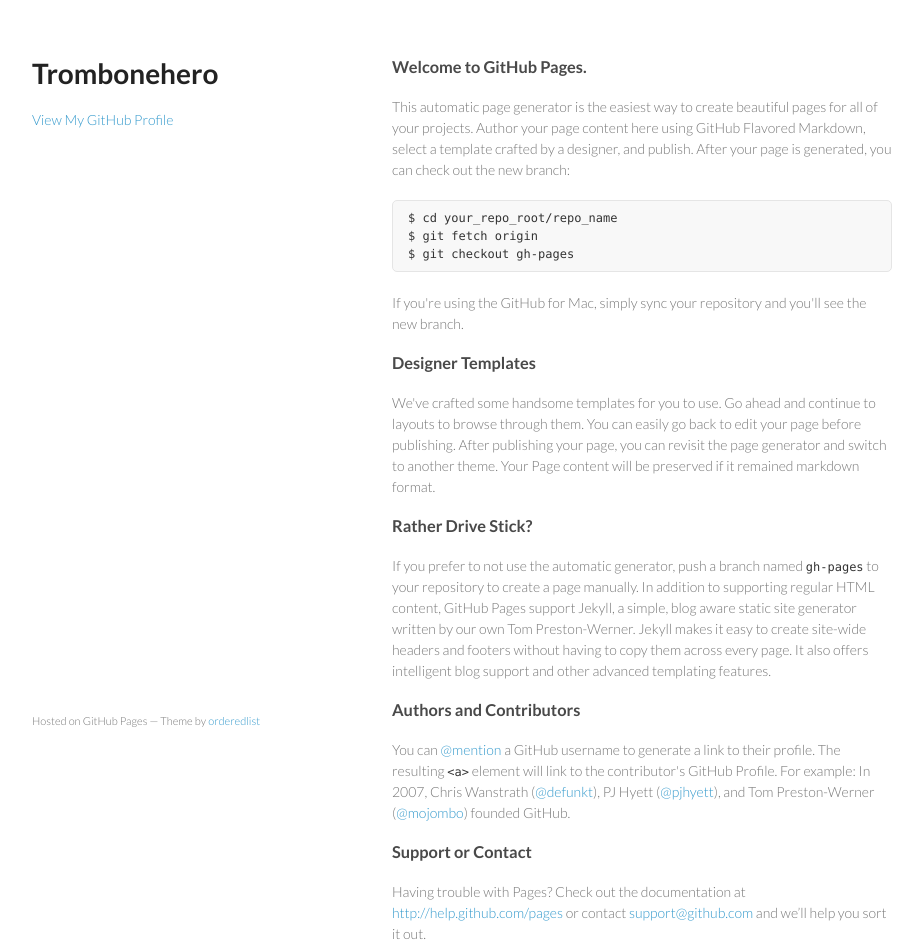
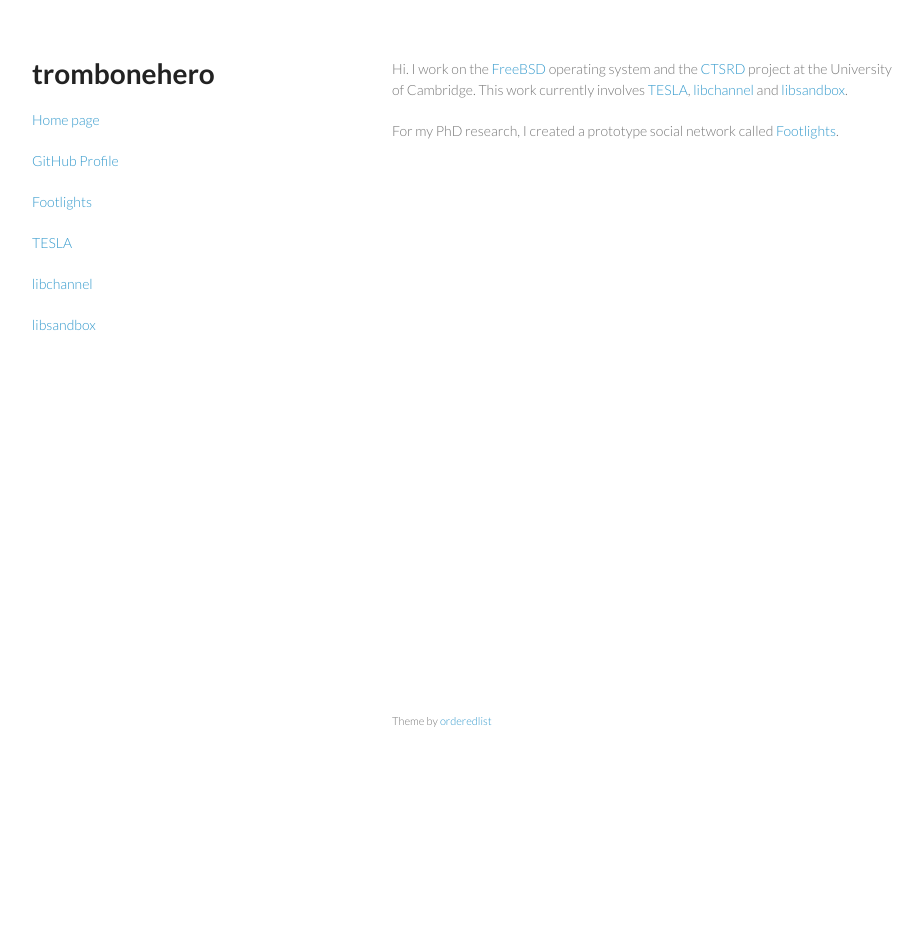
Before and after one commit to trombonehero/trombonehero.github.com, a plain HTML site: page index.html in a window 1280 px wide. Shown: the whole page, without its empty margins (178-1101 px from the left). After the commit the page ends 800 px from the top, so only its background shows below. Drawn offline with Linux system fonts and the light colour scheme.

Commit message:
Update front page

```diff
--- a/index.html
+++ b/index.html
@@ -15,43 +15,37 @@
   <body>
     <div class="wrapper">
       <header>
-        <h1>Trombonehero</h1>
+        <h1>trombonehero</h1>
         <p></p>
 
 
-        <p class="view"><a href="https://github.com/trombonehero">View My GitHub Profile</a></p>
+        <p class="view"><a href="http://www.cl.cam.ac.uk/~jra40">Home page</a></p>
+        <p class="view"><a href="https://github.com/trombonehero">GitHub Profile</a></p>
+        <p class="view"><a href="https://github.com/trombonehero/Footlights">Footlights</a></p>
+        <p class="view"><a href="https://github.com/CTSRD-TESLA/tesla">TESLA</a></p>
+        <p class="view"><a href="libchannel">libchannel</a></p>
+        <p class="view"><a href="libsandbox">libsandbox</a></p>
 
       </header>
       <section>
-        <h3>Welcome to GitHub Pages.</h3>
+<p>
+Hi. I work on the <a href="https://www.freebsd.org/">FreeBSD</a> operating
+system and the
+<a href="http://www.cl.cam.ac.uk/research/security/ctsrd">CTSRD</a> project
+at the University of Cambridge.
+This work currently involves
+<a href="https://github.com/CTSRD-TESLA/tesla">TESLA</a>,
+<a href="libchannel">libchannel</a> and
+<a href="libsandbox">libsandbox</a>.
+</p>
 
-<p>This automatic page generator is the easiest way to create beautiful pages for all of your projects. Author your page content here using GitHub Flavored Markdown, select a template crafted by a designer, and publish. After your page is generated, you can check out the new branch:</p>
+<p>
+For my PhD research, I created a prototype social network called
+<a href="https://github.com/trombonehero/Footlights">Footlights</a>.
+</p>
 
-<pre><code>$ cd your_repo_root/repo_name
-$ git fetch origin
-$ git checkout gh-pages
-</code></pre>
-
-<p>If you're using the GitHub for Mac, simply sync your repository and you'll see the new branch.</p>
-
-<h3>Designer Templates</h3>
-
-<p>We've crafted some handsome templates for you to use. Go ahead and continue to layouts to browse through them. You can easily go back to edit your page before publishing. After publishing your page, you can revisit the page generator and switch to another theme. Your Page content will be preserved if it remained markdown format.</p>
-
-<h3>Rather Drive Stick?</h3>
-
-<p>If you prefer to not use the automatic generator, push a branch named <code>gh-pages</code> to your repository to create a page manually. In addition to supporting regular HTML content, GitHub Pages support Jekyll, a simple, blog aware static site generator written by our own Tom Preston-Werner. Jekyll makes it easy to create site-wide headers and footers without having to copy them across every page. It also offers intelligent blog support and other advanced templating features.</p>
-
-<h3>Authors and Contributors</h3>
-
-<p>You can <a href="https://github.com/blog/821" class="user-mention">@mention</a> a GitHub username to generate a link to their profile. The resulting <code>&lt;a&gt;</code> element will link to the contributor's GitHub Profile. For example: In 2007, Chris Wanstrath (<a href="https://github.com/defunkt" class="user-mention">@defunkt</a>), PJ Hyett (<a href="https://github.com/pjhyett" class="user-mention">@pjhyett</a>), and Tom Preston-Werner (<a href="https://github.com/mojombo" class="user-mention">@mojombo</a>) founded GitHub.</p>
-
-<h3>Support or Contact</h3>
-
-<p>Having trouble with Pages? Check out the documentation at <a href="http://help.github.com/pages">http://help.github.com/pages</a> or contact <a href="mailto:support@github.com">support@github.com</a> and we’ll help you sort it out.</p>
-      </section>
       <footer>
-        <p><small>Hosted on GitHub Pages &mdash; Theme by <a href="https://github.com/orderedlist">orderedlist</a></small></p>
+        <p><small>Theme by <a href="https://github.com/orderedlist">orderedlist</a></small></p>
       </footer>
     </div>
     <script src="javascripts/scale.fix.js"></script>
```
